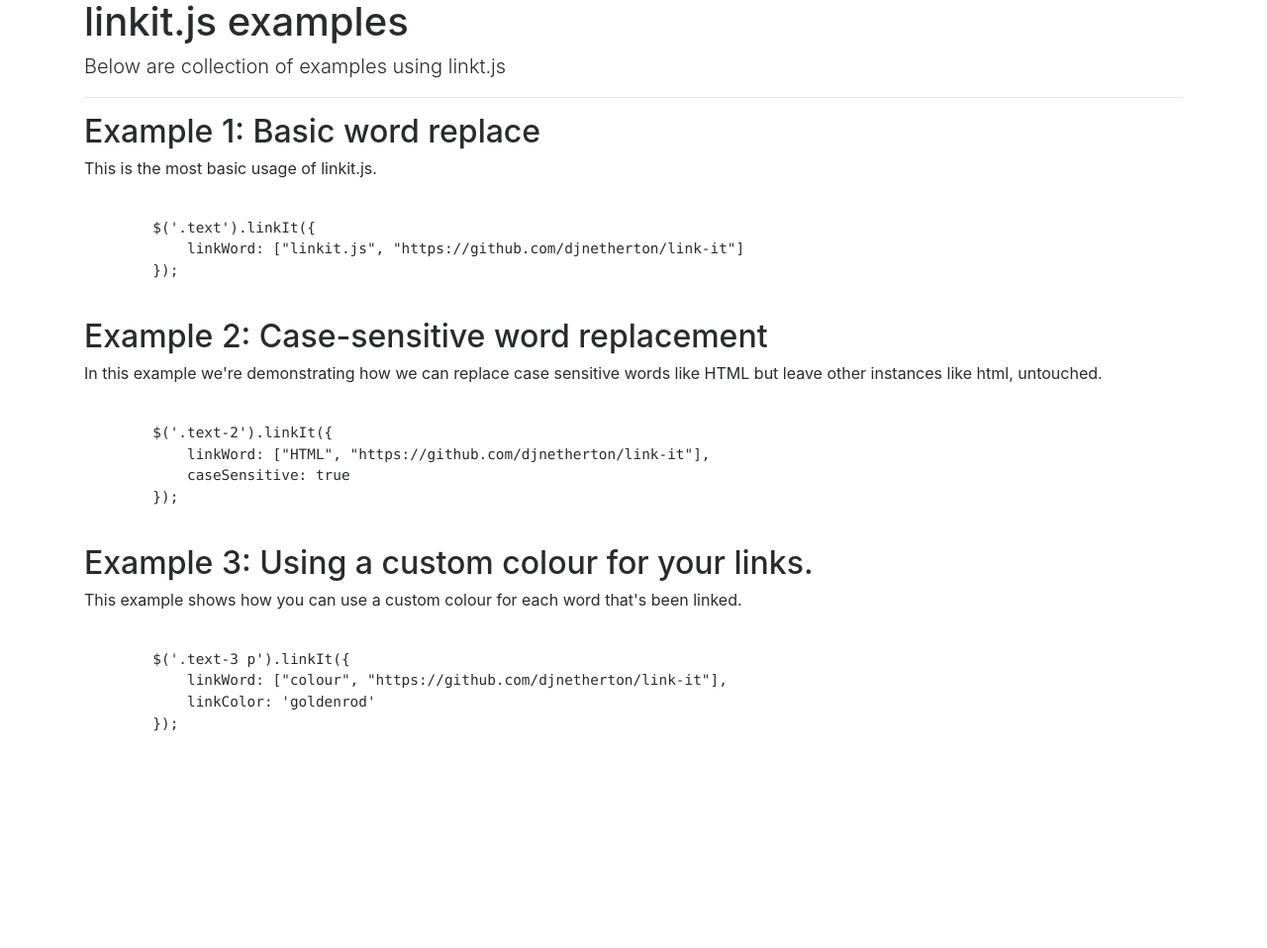
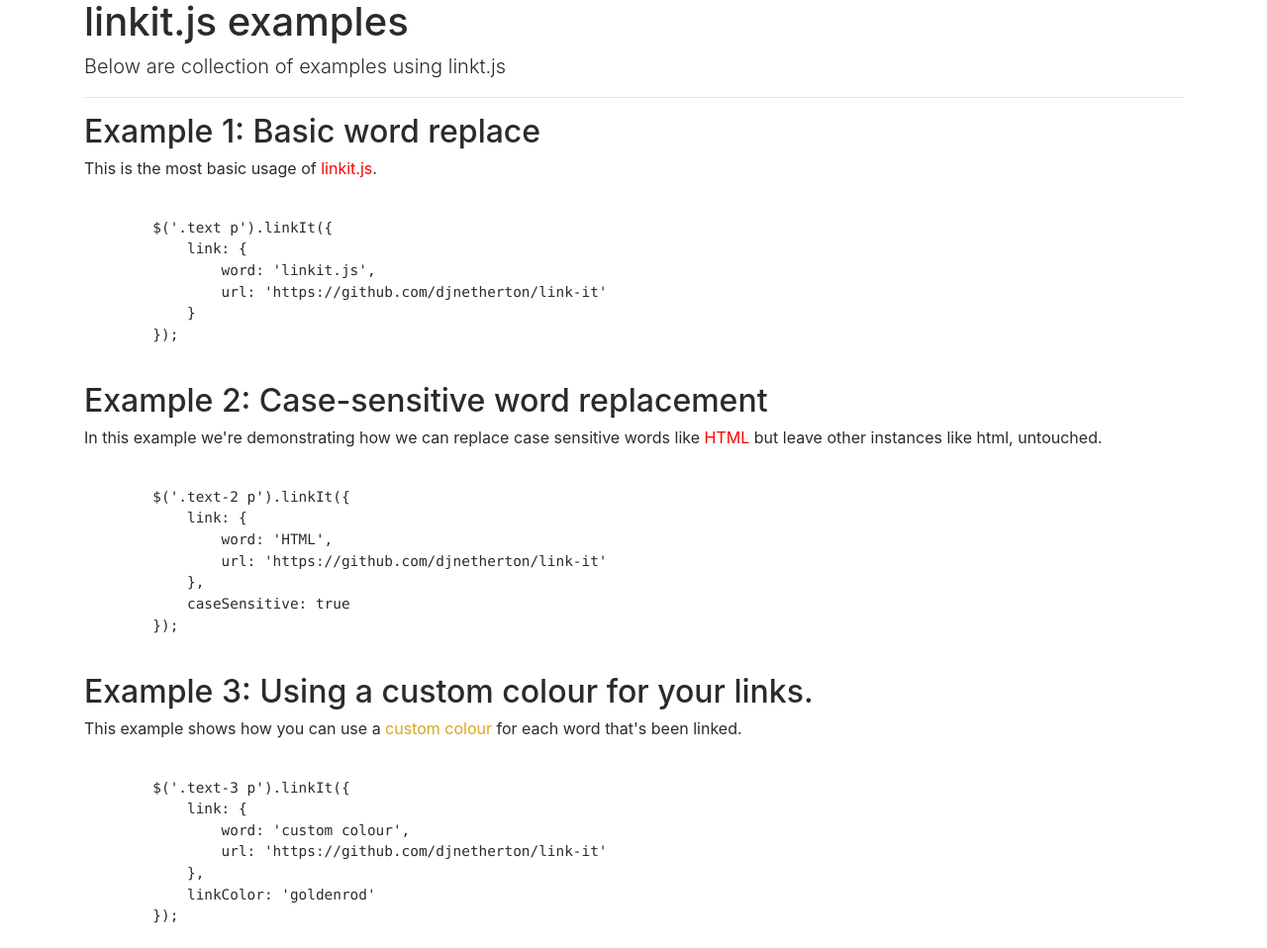
Before and after one commit to djnetherton/link-it, a website: page examples.html in a window 1280 px wide. Shown: the whole page at 99% size. Before the commit the page ends 802 px from the top, so only its background shows below. Drawn offline with nearby package versions, Linux system fonts and the light colour scheme.

Commit message:
Updated examples and readme

```diff
--- a/examples.html
+++ b/examples.html
@@ -17,8 +17,11 @@
         </p>
         <pre>
         <code>
-        $('.text').linkIt({
-            linkWord: ["linkit.js", "https://github.com/djnetherton/link-it"]
+        $('.text p').linkIt({
+            link: {
+                word: 'linkit.js',
+                url: 'https://github.com/djnetherton/link-it'
+            }
         });</code>
         </pre>
 
@@ -30,8 +33,11 @@
         </p>
         <pre>
         <code>
-        $('.text-2').linkIt({
-            linkWord: ["HTML", "https://github.com/djnetherton/link-it"],
+        $('.text-2 p').linkIt({
+            link: {
+                word: 'HTML',
+                url: 'https://github.com/djnetherton/link-it'
+            },
             caseSensitive: true
         });</code>
         </pre>
@@ -44,7 +50,10 @@
         <pre>
         <code>
         $('.text-3 p').linkIt({
-            linkWord: ["colour", "https://github.com/djnetherton/link-it"],
+            link: {
+                word: 'custom colour',
+                url: 'https://github.com/djnetherton/link-it'
+            },
             linkColor: 'goldenrod'
         });
         </code>
@@ -56,14 +65,23 @@
 <script>
     $(function () {
         $('.text p').linkIt({
-            linkWord: ["linkit.js", "https://github.com/djnetherton/link-it"]
+            link: {
+                word: 'linkit.js',
+                url: 'https://github.com/djnetherton/link-it'
+            }
         });
         $('.text-2 p').linkIt({
-            linkWord: ["HTML", "https://github.com/djnetherton/link-it"],
+            link: {
+                word: 'HTML',
+                url: 'https://github.com/djnetherton/link-it'
+            },
             caseSensitive: true
         });
         $('.text-3 p').linkIt({
-            linkWord: ["custom colour", "https://github.com/djnetherton/link-it"],
+            link: {
+                word: 'custom colour',
+                url: 'https://github.com/djnetherton/link-it'
+            },
             linkColor: 'goldenrod'
         });
     });
```
Also changed, not shown: readme.md.
